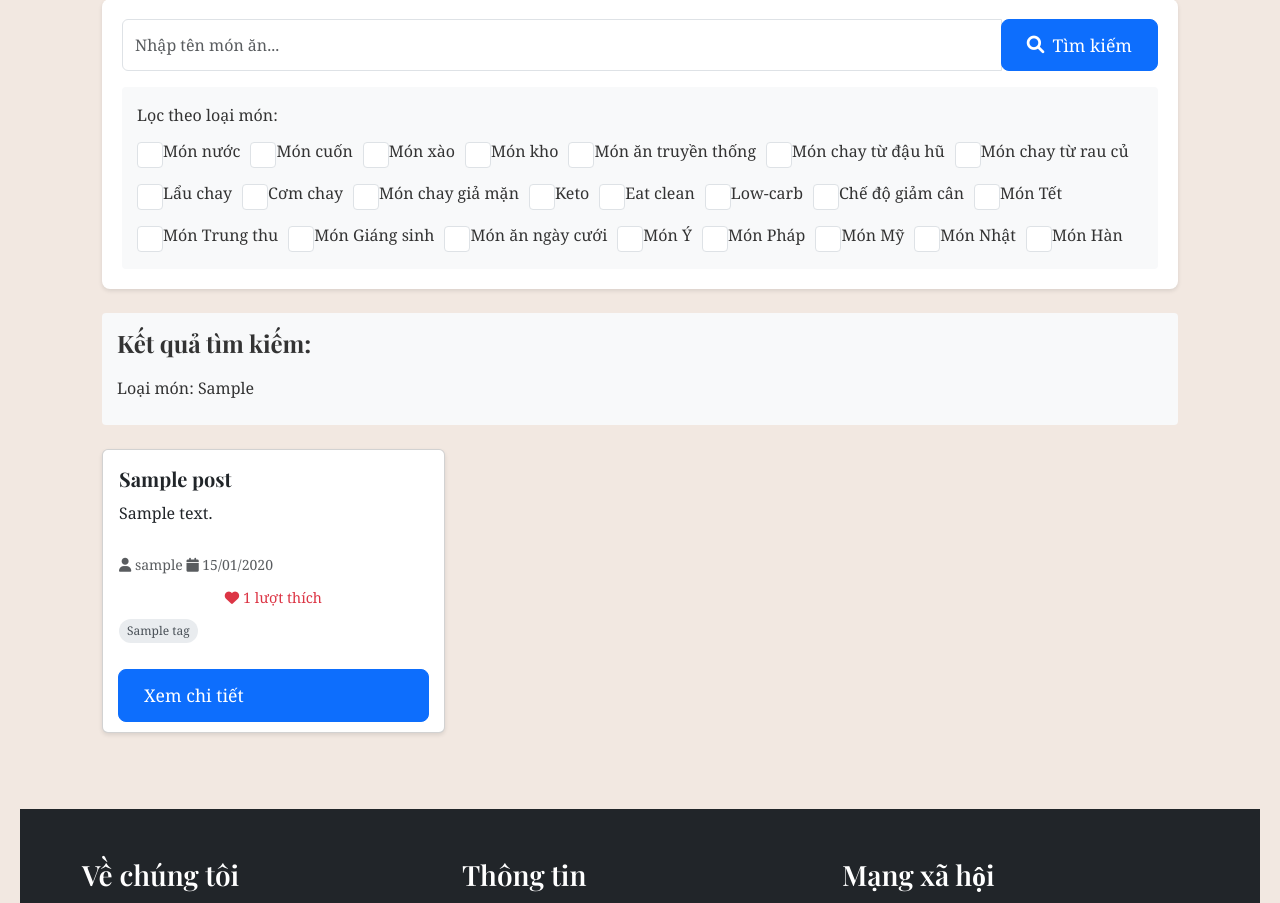
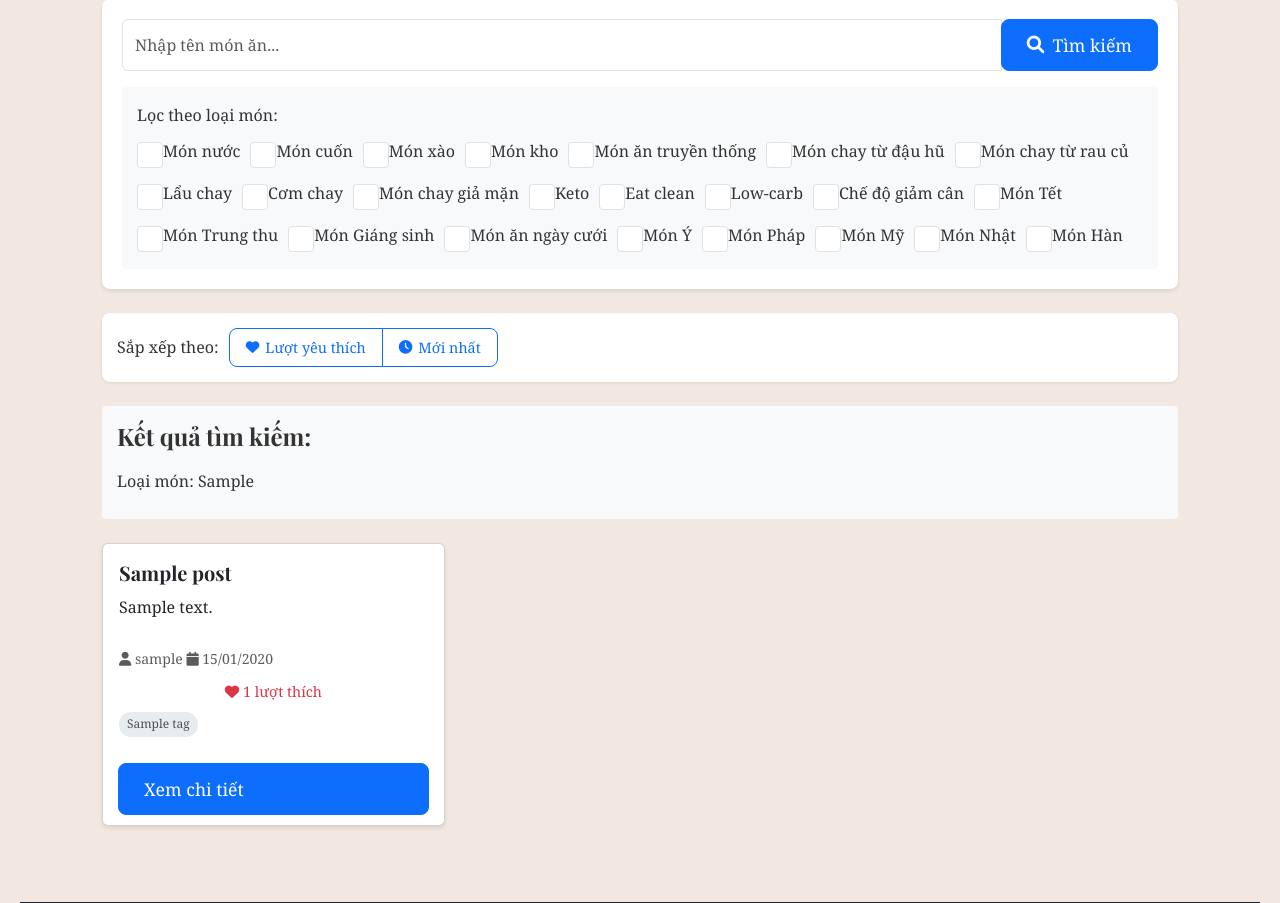
Before and after one commit to iuh-application-development/Recipe-Sharing-Plaform, a Flask app: template share_recipe/templates/blog/search.html in a window 1280 px wide. Shown: the part 213-1116 px from the top of the page. Run offline with Flask 3, Linux system fonts and the light colour scheme; the template is opened without the code that fills it: most values are stand-ins (such as "Sample title", 1, 10 or a date in 2020).

Commit message:
sắp xếp món ăn theo: lượt thích và mới nhất

```diff
--- a/share_recipe/templates/blog/search.html
+++ b/share_recipe/templates/blog/search.html
@@ -126,6 +126,22 @@
         </form>
 
         {% if query or selected_tags %}
+            <div class="sorting-options mb-4">
+                <div class="d-flex align-items-center">
+                    <span class="mr-3">Sắp xếp theo:</span>
+                    <div class="btn-group" role="group">
+                        <a href="{{ url_for('blog.search', q=query, tags=selected_tags, sort='likes') }}"
+                           class="btn {% if sort_by == 'likes' %}btn-primary{% else %}btn-outline-primary{% endif %}">
+                           <i class="fas fa-heart"></i> Lượt yêu thích
+                        </a>
+                        <a href="{{ url_for('blog.search', q=query, tags=selected_tags, sort='newest') }}"
+                           class="btn {% if sort_by == 'newest' %}btn-primary{% else %}btn-outline-primary{% endif %}">
+                           <i class="fas fa-clock"></i> Mới nhất
+                        </a>
+                    </div>
+                </div>
+            </div>
+
             <div class="search-criteria mb-4">
                 <h2 class="mb-3">Kết quả tìm kiếm:</h2>
                 {% if query %}
@@ -293,5 +309,65 @@
     color: #495057;
     text-decoration: none;
 }
+
+.sorting-options {
+    background: #fff;
+    padding: 15px;
+    border-radius: 8px;
+    box-shadow: 0 1px 3px rgba(0, 0, 0, 0.1);
+}
+
+.sorting-options .btn-group {
+    margin-left: 10px;
+}
+
+.sorting-options .btn {
+    padding: 8px 16px;
+    font-size: 0.9rem;
+    display: flex;
+    align-items: center;
+    gap: 6px;
+    transition: all 0.2s ease;
+}
+
+.sorting-options .btn i {
+    font-size: 0.85rem;
+}
+
+sort-options .btn:hover {
+    transform: translateY(-1px);
+}
+
+sorting-options .btn-outline-primary:hover {
+    background-color: #007bff15;
+    color: #007bff;
+    border-color: #007bff;
+}
 </style>
+
+<script>
+    document.addEventListener('DOMContentLoaded', function () {
+        const buttons = document.querySelectorAll('.sorting-options .btn');
+
+        buttons.forEach(button => {
+            button.addEventListener('click', function (event) {
+                event.preventDefault(); // Prevent default link behavior
+
+                // Update button styles
+                buttons.forEach(btn => {
+                    btn.classList.remove('btn-primary');
+                    btn.classList.add('btn-outline-primary');
+                });
+                this.classList.remove('btn-outline-primary');
+                this.classList.add('btn-primary');
+
+                // Redirect to the URL in the button's href attribute
+                const targetUrl = this.getAttribute('href');
+                if (targetUrl) {
+                    window.location.href = targetUrl;
+                }
+            });
+        });
+    });
+</script>
 {% endblock %}
```
Also changed, not shown: share_recipe/blog.py (+6 -2 lines), share_recipe/templates/blog/index.html (+23 -1 lines), instance/share_recipe.sqlite, share_recipe/static/uploads/blog_images/20250408_161229_beefsteak.jpg (added), share_recipe/static/uploads/blog_images/20250408_161336_Mi_quang.jpg (added), share_recipe/static/uploads/blog_images/20250408_161431_goi_cuon.jpg (added), share_recipe/static/uploads/blog_images/20250408_161612_pho.jpg (added).
